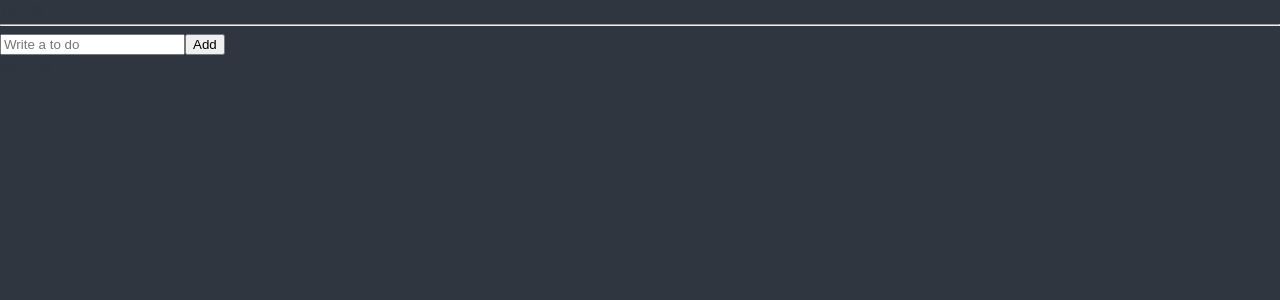
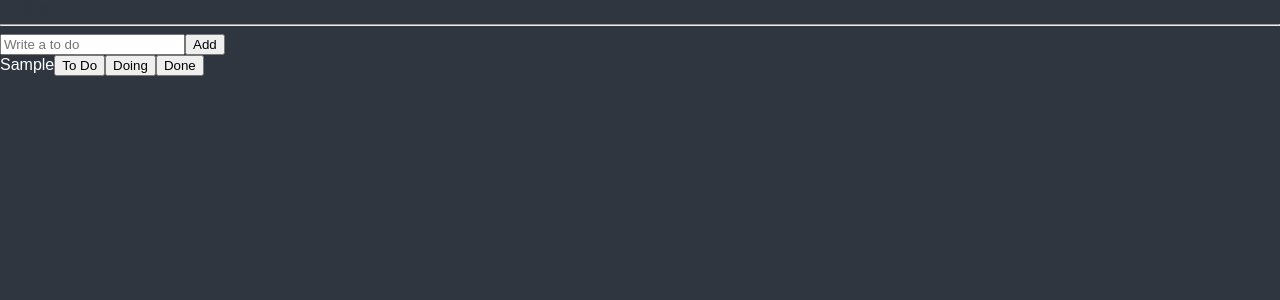
Before and after one commit to Duck-98/todoList-React, a React (Create React App) app: page / in a window 1280 px wide. Both pictures are taken after typing "Sample" into the empty fields and a click on the button "Add". Shown: the top 300 px of the page. Built offline with nearby package versions, Linux system fonts and the light colour scheme.

Commit message:
[#3] Refactoring

```diff
--- a/src/TodoList.tsx
+++ b/src/TodoList.tsx
@@ -1,48 +1,27 @@
-import { useForm } from "react-hook-form";
-import { atom, useRecoilState } from "recoil";
 
-interface IForm {
-  toDo: string;
-}
+import {   useRecoilValue } from "recoil";
+import styled from 'styled-components';
+import { toDoState } from './atoms';
+import CreateToDo from './components/CreateToDo';
+import ToDo from './components/ToDo';
 
-interface IToDo {
-  text: string;
-  id: number;
-  category: "TO_DO" | "DOING" | "DONE";
-}
 
-const toDoState = atom<IToDo[]>({
-  key: "toDo",
-  default: [],
-});
+
+
+
+
 
 function ToDoList() {
-  const [toDos, setToDos] = useRecoilState(toDoState);
-  const { register, handleSubmit, setValue } = useForm<IForm>();
-  const handleValid = ({ toDo }: IForm) => {
-    setToDos((oldToDos) => [
-      { text: toDo, id: Date.now(), category: "TO_DO" },
-      ...oldToDos,
-    ]);
-    setValue("toDo", "");
-  };
+  const toDos = useRecoilValue(toDoState);
+
+
   return (
     <div>
       <h1>To Dos</h1>
       <hr />
-      <form onSubmit={handleSubmit(handleValid)}>
-        <input
-          {...register("toDo", {
-            required: "Please write a To Do",
-          })}
-          placeholder="Write a to do"
-        />
-        <button>Add</button>
-      </form>
-      <ul>
-        {toDos.map((toDo) => (
-          <li key={toDo.id}>{toDo.text}</li>
-        ))}
+      <CreateToDo />
+      <ul color='white'>
+        {toDos.map((toDo) => (<ToDo key={toDo.id} {...toDo} />))}
       </ul>
     </div>
   );
--- /dev/null
+++ b/src/atoms.tsx
@@ -0,0 +1,14 @@
+import { atom } from 'recoil';
+
+export interface IToDo {
+    text: string;
+    id: number;
+    category: "TO_DO" | "DOING" | "DONE";
+  }
+
+
+
+export const toDoState = atom<IToDo[]>({
+    key: "toDo",
+    default: [],
+  });
--- /dev/null
+++ b/src/components/CreateToDo.tsx
@@ -0,0 +1,35 @@
+import { useForm } from 'react-hook-form';
+import { useSetRecoilState } from 'recoil';
+import { toDoState } from '../atoms';
+
+interface IForm {
+    toDo: string;
+  }
+
+function CreateToDo(){
+
+    const {handleSubmit, register, setValue} = useForm<IForm>();
+    const setToDos = useSetRecoilState(toDoState);
+
+    const handleValid = ({ toDo }: IForm) => {
+        setToDos((oldToDos) => [
+          { text: toDo, id: Date.now(), category: "TO_DO" },
+          ...oldToDos,
+        ]);
+        setValue("toDo", "");
+
+      };
+    return (
+        <form onSubmit={handleSubmit(handleValid)}>
+        <input
+          {...register("toDo", {
+            required: "Please write a To Do",
+          })}
+          placeholder="Write a to do"
+        />
+        <button>Add</button>
+      </form>
+    )
+}
+
+export default CreateToDo;
--- /dev/null
+++ b/src/components/ToDo.tsx
@@ -0,0 +1,19 @@
+import styled from 'styled-components';
+import { IToDo } from '../atoms';
+
+
+const Li = styled.li`
+color : white;
+`
+
+function ToDo({text}:IToDo){
+
+    return (
+        <Li>
+            <span>{text}</span>
+            <button>To Do</button><button>Doing</button><button>Done</button>
+        </Li>
+    )
+}
+
+export default ToDo;
```
